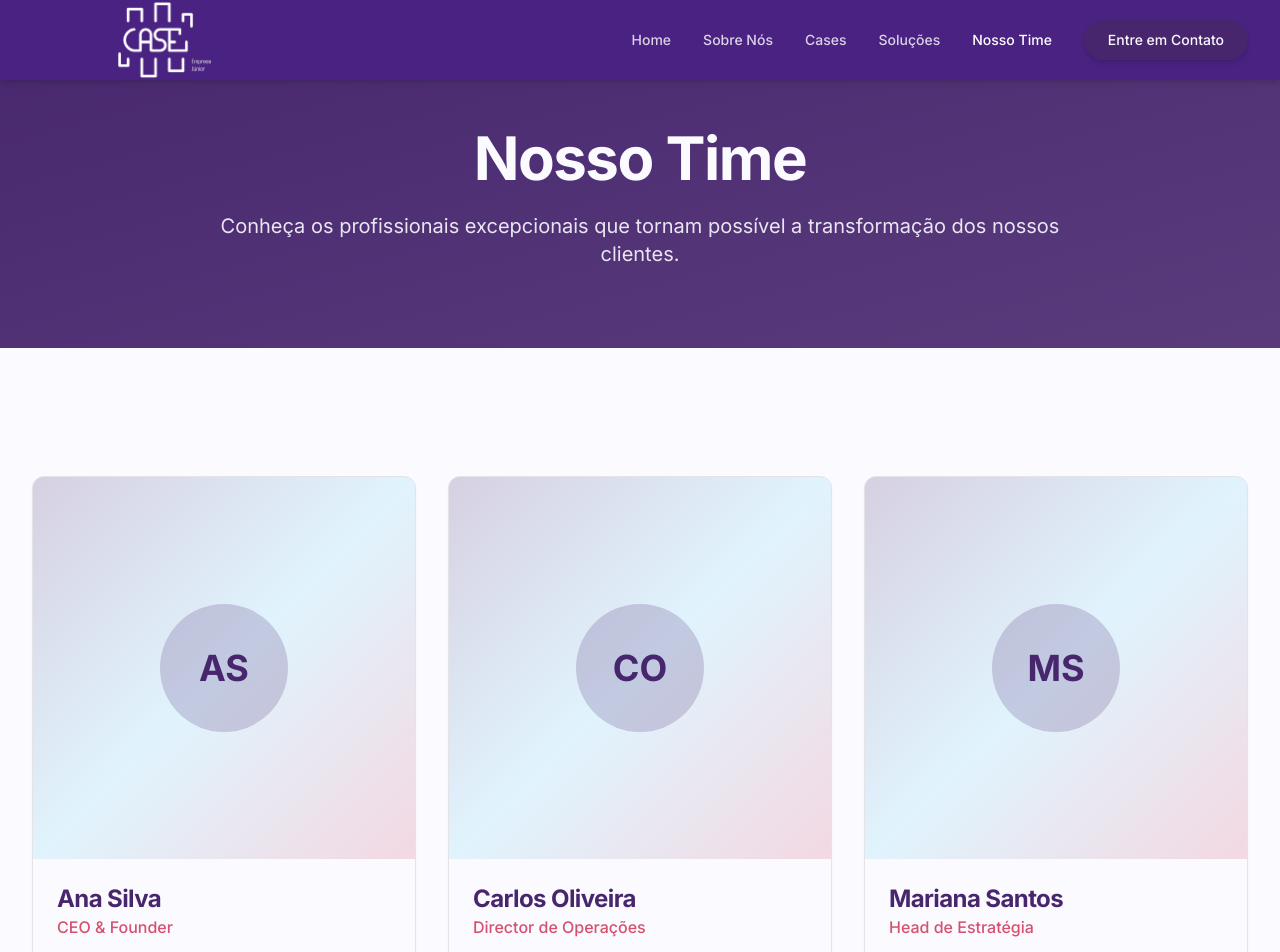
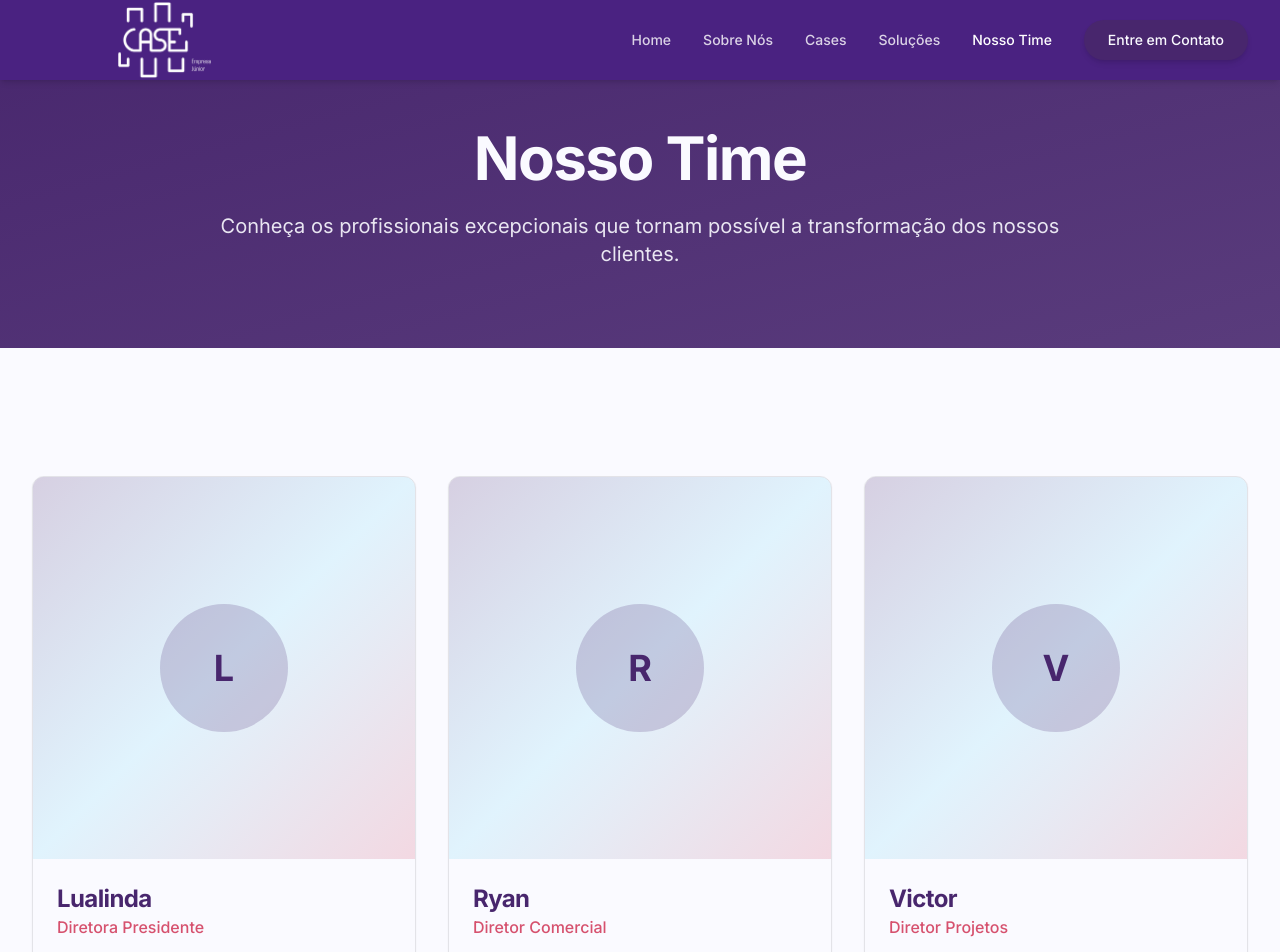
Before and after one commit to VictorAlz/prime-consultoria-web, a React (Vite) app: page /team in a window 1280 px wide. Shown: the top 952 px of the page. Built offline with nearby package versions, Linux system fonts and the light colour scheme; the HTML template or start-up script is replaced by a standard one.

Commit message:
Code edited in Lovable Code Editor
Edited UI in Lovable

```diff
--- a/src/pages/Team.tsx
+++ b/src/pages/Team.tsx
@@ -6,18 +6,18 @@ import { Linkedin, Mail } from "lucide-react";
 const Team = () => {
   const teamMembers = [
     {
-      name: "Ana Silva",
-      role: "CEO & Founder",
+      name: "Lualinda",
+      role: "Diretora Presidente",
       bio: "15+ anos de experiência em consultoria estratégica",
     },
     {
-      name: "Carlos Oliveira",
-      role: "Director de Operações",
+      name: "Ryan",
+      role: "Diretor Comercial",
       bio: "Especialista em transformação digital e gestão de projetos",
     },
     {
-      name: "Mariana Santos",
-      role: "Head de Estratégia",
+      name: "Victor",
+      role: "Diretor Projetos",
       bio: "MBA pela Harvard Business School, ex-consultora McKinsey",
     },
     {
@@ -45,12 +45,9 @@ const Team = () => {
       <section className="pt-32 pb-20 bg-gradient-to-br from-primary via-primary/95 to-primary/90">
         <div className="container-custom">
           <div className="max-w-4xl mx-auto text-center space-y-6 animate-fade-in">
-            <h1 className="text-4xl md:text-6xl font-bold text-primary-foreground">
-              Nosso Time
-            </h1>
+            <h1 className="text-4xl md:text-6xl font-bold text-primary-foreground">Nosso Time</h1>
             <p className="text-lg md:text-xl text-primary-foreground/90">
-              Conheça os profissionais excepcionais que tornam possível a
-              transformação dos nossos clientes.
+              Conheça os profissionais excepcionais que tornam possível a transformação dos nossos clientes.
             </p>
           </div>
         </div>
@@ -71,7 +68,10 @@ const Team = () => {
                   <div className="absolute inset-0 flex items-center justify-center">
                     <div className="w-32 h-32 rounded-full bg-primary/20 flex items-center justify-center">
                       <span className="text-4xl font-bold text-primary">
-                        {member.name.split(" ").map(n => n[0]).join("")}
+                        {member.name
+                          .split(" ")
+                          .map((n) => n[0])
+                          .join("")}
                       </span>
                     </div>
                   </div>
@@ -110,12 +110,10 @@ const Team = () => {
       <section className="py-20 bg-gradient-to-br from-muted/30 to-muted/10">
         <div className="container-custom">
           <div className="max-w-3xl mx-auto text-center space-y-6 animate-fade-in">
-            <h2 className="text-3xl md:text-4xl font-bold">
-              Junte-se ao Nosso Time
-            </h2>
+            <h2 className="text-3xl md:text-4xl font-bold">Junte-se ao Nosso Time</h2>
             <p className="text-lg text-muted-foreground">
-              Estamos sempre em busca de talentos excepcionais. Se você é
-              apaixonado por estratégia e transformação, queremos conhecê-lo.
+              Estamos sempre em busca de talentos excepcionais. Se você é apaixonado por estratégia e transformação,
+              queremos conhecê-lo.
             </p>
             <button className="btn-highlight rounded-full px-8 py-4 text-lg font-medium inline-flex items-center gap-2 shadow-lg hover:shadow-xl transition-all">
               Ver Oportunidades
```
